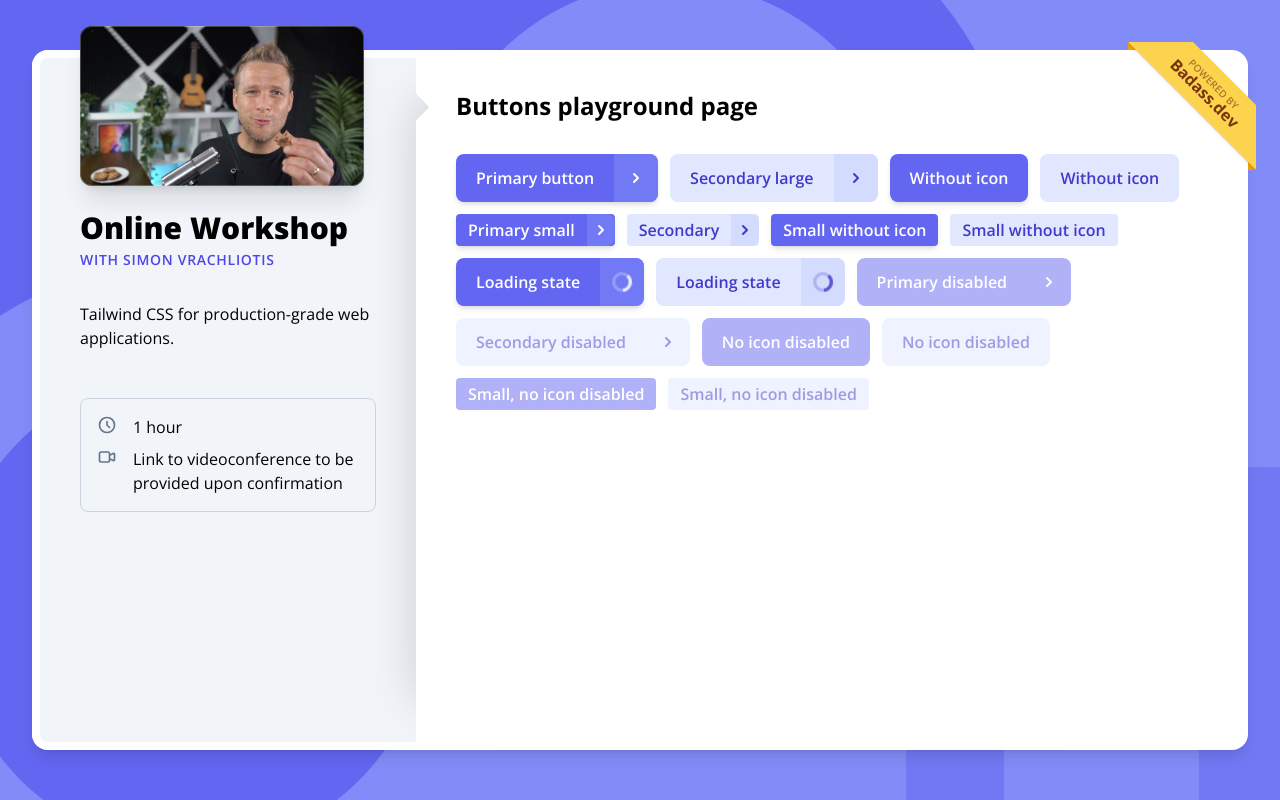
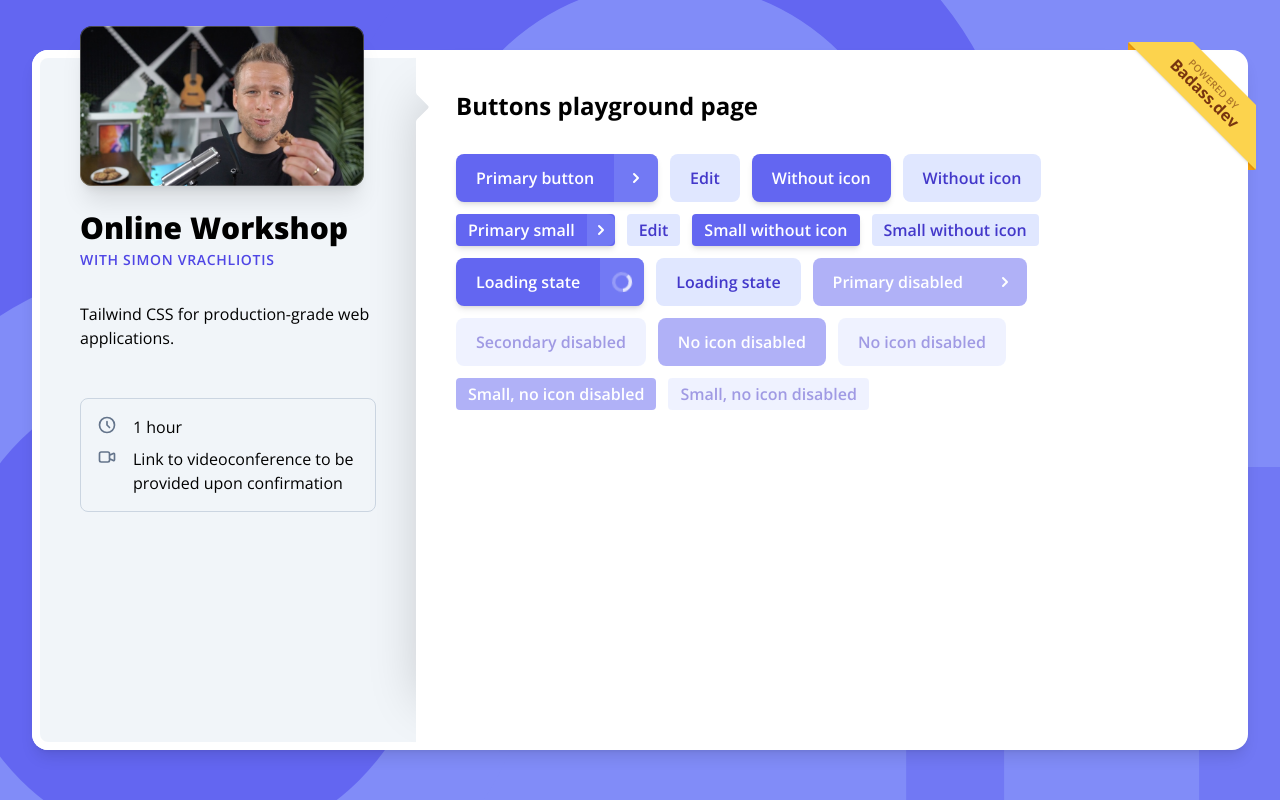
Before and after one commit to pro-tailwind/calendar-app, a Next.js app: page /buttons in a window 1280 px wide. Built offline with nearby package versions, Linux system fonts and the light colour scheme.

Commit message:
Add prop-types to Button component

```diff
--- a/components/button.jsx
+++ b/components/button.jsx
@@ -10,19 +10,37 @@
   which I'll focus on at a later stage (and for which I'll need plenty of Thinkmill insights!)
 */
 
+import propTypes from 'prop-types'
 import cx from 'classnames'
 import { ChevronRightIcon } from '@heroicons/react/solid'
 
-export function Button({
-  size = 'large',
-  look = 'primary',
-  noIcon = false,
-  block = false,
-  focusInset = false,
-  isLoading = false,
-  children,
-  ...props
-}) {
+// ------------------------------
+// Prop types + defaults
+// ------------------------------
+
+Button.propTypes = {
+  look: propTypes.oneOf(['primary', 'secondary', 'ghost']),
+  size: propTypes.oneOf(['large', 'small']),
+  noIcon: propTypes.bool /* only has effect for primary look */,
+  block: propTypes.bool,
+  focusInset: propTypes.bool,
+  isLoading: propTypes.bool,
+}
+
+Button.defaultProps = {
+  look: 'primary',
+  size: 'large',
+  noIcon: false,
+  block: false,
+  focusInset: false,
+  isLoading: false,
+}
+
+// ------------------------------
+// Component definition
+// ------------------------------
+
+export function Button({ size, look, noIcon, block, focusInset, isLoading, children, ...props }) {
   const baseClasses = cx(
     'group font-semibold flex items-stretch focus:outline-none focus:ring-2 focus:ring-indigo-500 disabled:opacity-50 disabled:shadow-none disabled:pointer-events-none',
     block ? 'w-full' : 'w-auto',
@@ -35,6 +53,7 @@ export function Button({
     secondary: 'bg-indigo-100 hover:bg-indigo-200 text-indigo-700',
     ghost: 'bg-transparent text-white disabled:opacity-100',
   }
+
   const spacingClasses = {
     small: 'px-3 py-1',
     large: 'px-5 py-3',
@@ -44,19 +63,11 @@ export function Button({
     large: 'rounded-lg',
   }
 
-  const iconContainerClasses = {
-    base: cx(
-      'grid aspect-square place-items-center rounded-r-lg group-disabled:bg-transparent overflow-hidden',
-      size === 'small' ? 'px-1' : 'px-3'
-    ),
-    primary: cx(
-      'bg-indigo-400/50 group-hover:bg-indigo-500/50 focus:bg-indigo-400/50 group-disabled:pointer-events-none',
-      size === 'large' && !isLoading && 'group-hover:bg-stripes'
-    ),
-    secondary: 'bg-indigo-200/50 group-hover:bg-indigo-300/50 focus:bg-indigo-200/50 ',
-  }
+  // ------------------------------
+  // Button without icon (only `primary` buttons can have an icon)
+  // ------------------------------
 
-  if (noIcon === true) {
+  if (look !== 'primary' || noIcon === true) {
     return (
       <button
         className={cx(baseClasses, spacingClasses[size], radiusClasses[size], colorClasses[look])}
@@ -67,11 +78,28 @@ export function Button({
     )
   }
 
+  // ------------------------------
+  // Button with icon
+  // ------------------------------
+
+  const iconContainerBaseClasses = cx(
+    'grid aspect-square place-items-center rounded-r-lg group-disabled:bg-transparent overflow-hidden',
+    size === 'small' ? 'px-1' : 'px-3'
+  )
+
+  const iconContainerClasses = {
+    primary: cx(
+      'bg-indigo-400/50 group-hover:bg-indigo-500/50 focus:bg-indigo-400/50 group-disabled:pointer-events-none',
+      size === 'large' && !isLoading && 'group-hover:bg-stripes'
+    ),
+    secondary: 'bg-indigo-200/50 group-hover:bg-indigo-300/50 focus:bg-indigo-200/50 ',
+  }
+
   // Button with Icon
   return (
     <button className={cx(baseClasses, colorClasses[look], radiusClasses[size])} {...props}>
       <span className={cx(spacingClasses[size])}>{children}</span>
-      <span className={cx(iconContainerClasses.base, iconContainerClasses[look])}>
+      <span className={cx(iconContainerBaseClasses, iconContainerClasses[look])}>
         {isLoading ? <LoadingSpinner /> : <ChevronRightIcon className="h-5 w-5 text-inherit" />}
       </span>
     </button>
--- a/pages/buttons.jsx
+++ b/pages/buttons.jsx
@@ -5,15 +5,23 @@ export default function ButtonsPage() {
     <div className="p-10">
       <h1 className="text-center text-2xl font-bold md:text-left">Buttons playground page</h1>
       <div className="mt-8 flex flex-wrap items-center gap-3">
+        {/*
+          Variants
+            - primary (default) | secondary
+            - large (default) | small
+
+          Only for primary variant:
+            - with icon (default) | without icon
+        */}
         <Button>Primary button</Button>
-        <Button look="secondary">Secondary large</Button>
+        <Button look="secondary">Edit</Button>
         <Button noIcon>Without icon</Button>
         <Button noIcon look="secondary">
           Without icon
         </Button>
         <Button size="small">Primary small</Button>
         <Button size="small" look="secondary">
-          Secondary
+          Edit
         </Button>
         <Button size="small" noIcon>
           Small without icon
```
